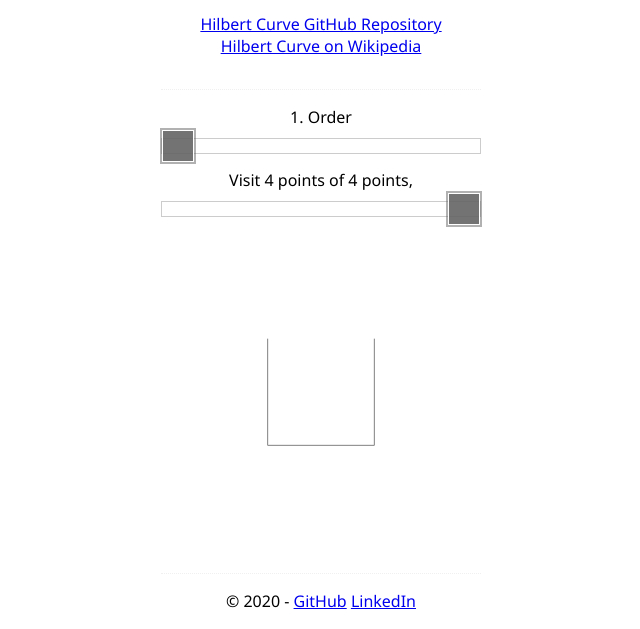
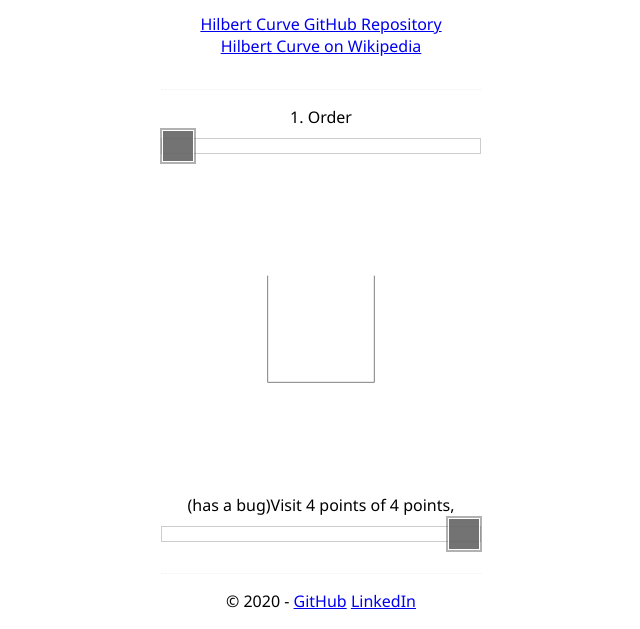
Before and after one commit to hallojoe/hilbert-curve, a website built with webpack: page index.html in a window 1280 px wide. Shown: the part 171-800 px from the top of the page, without its empty margins (319-959 px from the left). Built offline with nearby package versions, Linux system fonts and the light colour scheme.

Commit message:
Update index.html

```diff
--- a/index.html
+++ b/index.html
@@ -25,9 +25,11 @@
               <input type="range" id="hilbertOrder" min="1" max="8" value="1" step="1" data-shared-with="#hilbertOrderValue" />
           </div>
         </div>
+        <div id="hilbertContainer"></div>
+
         <div class="control">
           <label>
-                <span>Visit </span>
+              <span>(has a bug)Visit </span>
               <span id="hilbertDisplayPointsValue" data-postfix=" points" style="width: 24px;">2</span> of
               <span id="hilbertCapacityValue" data-postfix=" points" style="width: 24px;">4</span>,
           </label>
@@ -35,7 +37,7 @@
               <input type="range" id="hilbertDisplayPoints" min="2" max="4" value="4" step="1" />
           </div>
       </div>
-        <div id="hilbertContainer"></div>
+
       </main>
       <footer>
         &copy; 2020 - <a href="https://github.com/hallojoe">GitHub</a> <a href="https://www.linkedin.com/in/casperkorsgaard/">LinkedIn</a>
```
Lines whose indentation alone changed are shown as unchanged.
